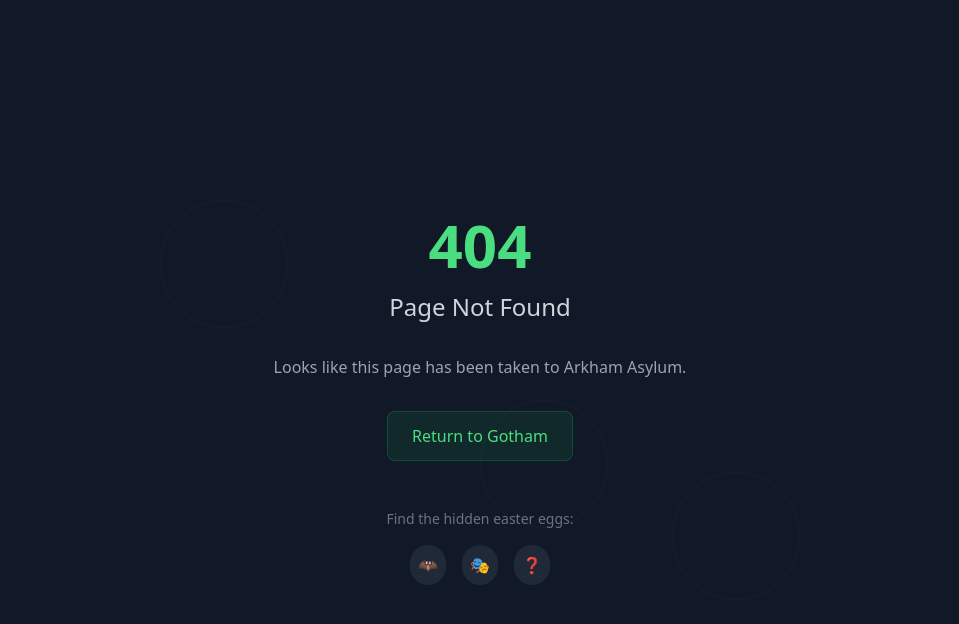
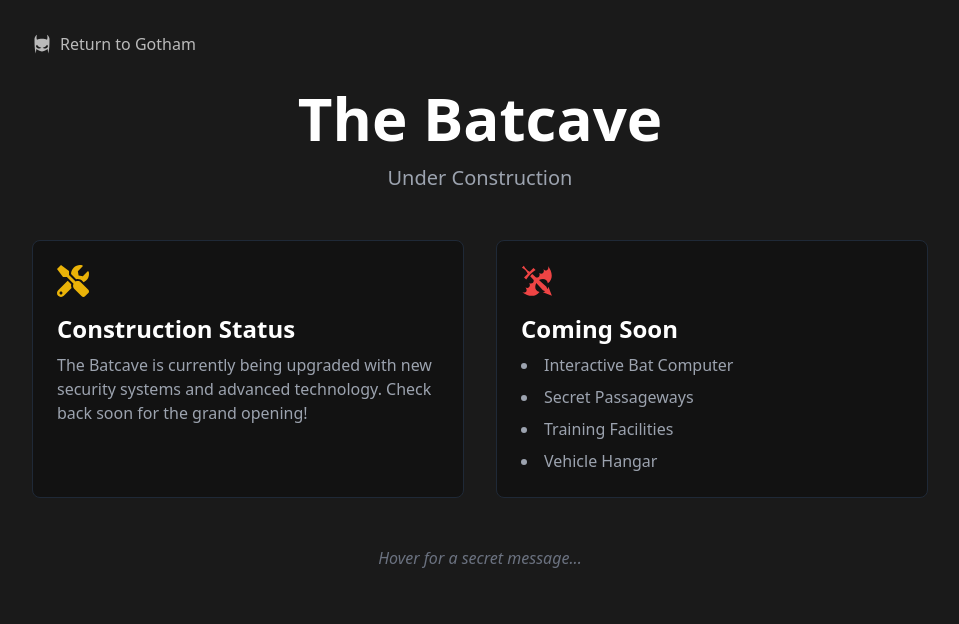
Before and after one commit to RahulRazj/portfolio, a Next.js app: page /batcave in a window 1280 px wide. Before the commit this address had no page. Shown: the top 624 px of the page, without its empty margins (160-1119 px from the left). Built offline with nearby package versions, Linux system fonts and the light colour scheme.

Commit message:
add batcave icon for the terminal

```diff
--- /dev/null
+++ b/app/batcave/page.tsx
@@ -0,0 +1,75 @@
+'use client';
+
+import { useState } from 'react';
+import Link from 'next/link';
+import { motion } from 'framer-motion';
+import { GiBatMask, GiBatBlade } from 'react-icons/gi';
+import { FaTools } from 'react-icons/fa';
+
+export default function Batcave() {
+	const [isHovered, setIsHovered] = useState(false);
+
+	return (
+		<main className="min-h-screen bg-[#1A1A1A] text-white p-8">
+			<div className="max-w-4xl mx-auto">
+				<Link
+					href="/"
+					className="inline-flex items-center gap-2 text-white/70 hover:text-white transition-colors mb-8"
+				>
+					<GiBatMask className="w-5 h-5" />
+					<span>Return to Gotham</span>
+				</Link>
+
+				<motion.div
+					initial={{ opacity: 0, y: 20 }}
+					animate={{ opacity: 1, y: 0 }}
+					transition={{ duration: 0.5 }}
+					className="text-center mb-12"
+				>
+					<h1 className="text-4xl md:text-6xl font-bold mb-4">The Batcave</h1>
+					<p className="text-xl text-gray-400">Under Construction</p>
+				</motion.div>
+
+				<div className="grid md:grid-cols-2 gap-8">
+					<motion.div
+						whileHover={{ scale: 1.02 }}
+						className="bg-black/30 p-6 rounded-lg border border-gray-800"
+					>
+						<FaTools className="w-8 h-8 text-yellow-500 mb-4" />
+						<h2 className="text-2xl font-bold mb-2">Construction Status</h2>
+						<p className="text-gray-400">
+							The Batcave is currently being upgraded with new security systems and
+							advanced technology. Check back soon for the grand opening!
+						</p>
+					</motion.div>
+
+					<motion.div
+						whileHover={{ scale: 1.02 }}
+						className="bg-black/30 p-6 rounded-lg border border-gray-800"
+					>
+						<GiBatBlade className="w-8 h-8 text-red-500 mb-4" />
+						<h2 className="text-2xl font-bold mb-2">Coming Soon</h2>
+						<ul className="text-gray-400 list-disc list-inside space-y-2">
+							<li>Interactive Bat Computer</li>
+							<li>Secret Passageways</li>
+							<li>Training Facilities</li>
+							<li>Vehicle Hangar</li>
+						</ul>
+					</motion.div>
+				</div>
+
+				<motion.div
+					onHoverStart={() => setIsHovered(true)}
+					onHoverEnd={() => setIsHovered(false)}
+					className="mt-12 text-center"
+				>
+					<p className="text-gray-500 italic">
+						{isHovered
+							? "The night is darkest just before the dawn..."
+							: "Hover for a secret message..."}
+					</p>
+				</motion.div>
+			</div>
+		</main>
+	);
+}
--- a/app/page.tsx
+++ b/app/page.tsx
@@ -1,13 +1,27 @@
 'use client';
 
+import Link from 'next/link';
+import { GiBatMask } from "react-icons/gi";
 import HeroSection from './components/HeroSection';
 import SystemArchitecture from './components/SystemArchitecture';
 import TechnicalMetrics from './components/TechnicalMetrics';
 import ContactSection from './components/ContactSection';
 
-export default function BackendPortfolio() {
+export default function Home() {
 	return (
 		<main className="min-h-screen bg-[#1A1A1A] text-white overflow-x-hidden">
+			<div className="fixed top-9 right-5 md:top-12 md:right-24 z-50 group">
+				<div className="absolute -top-8 right-0 w-32 bg-black/90 text-white text-xs p-2 rounded opacity-0 group-hover:opacity-100 transition-opacity duration-300 pointer-events-none">
+					Enter the Batcave... if you dare
+				</div>
+				<Link
+					href="/batcave"
+					className="p-2 text-white/90 hover:text-white transition-all duration-300 block"
+					aria-label="Enter Batcave"
+				>
+					<GiBatMask className="w-6 h-6 md:w-7 md:h-7 transition-all duration-300 group-hover:drop-shadow-[0_0_8px_rgba(255,255,255,0.8)] group-hover:scale-110" />
+				</Link>
+			</div>
 			<HeroSection />
 			<SystemArchitecture />
 			<TechnicalMetrics />
```
